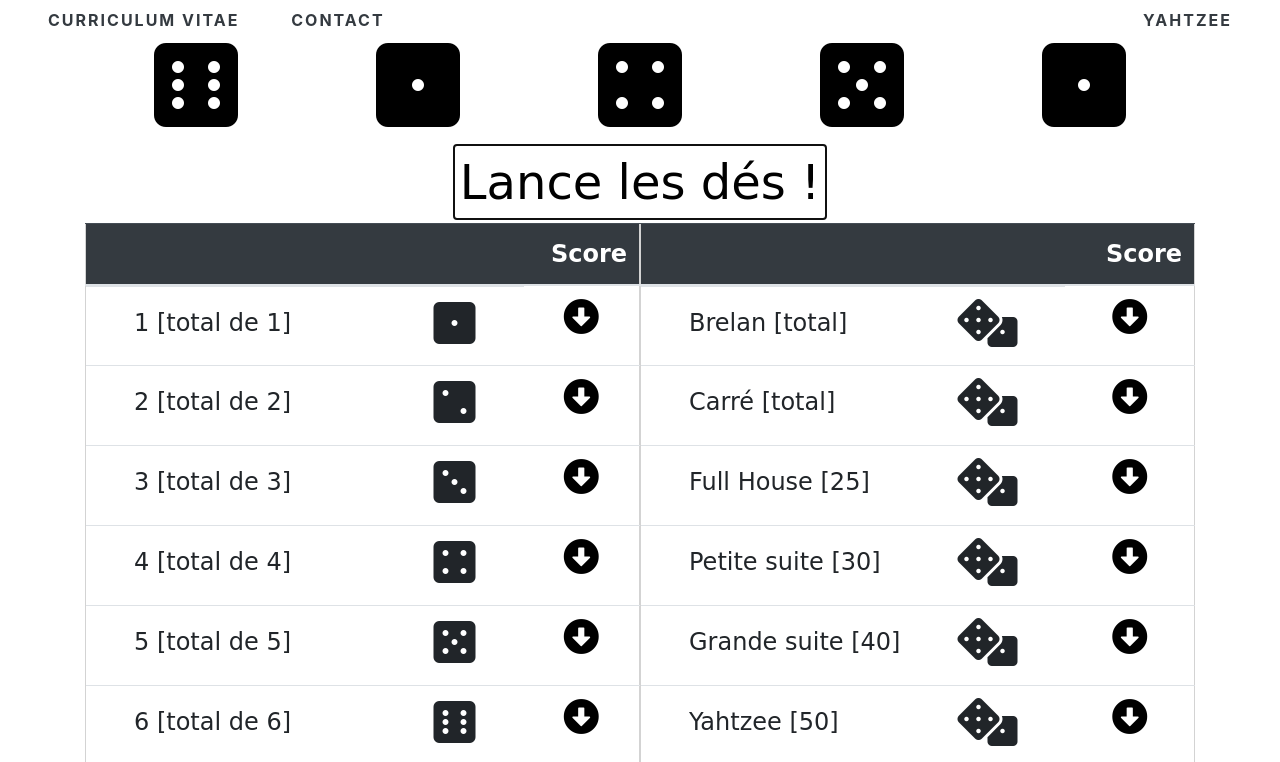
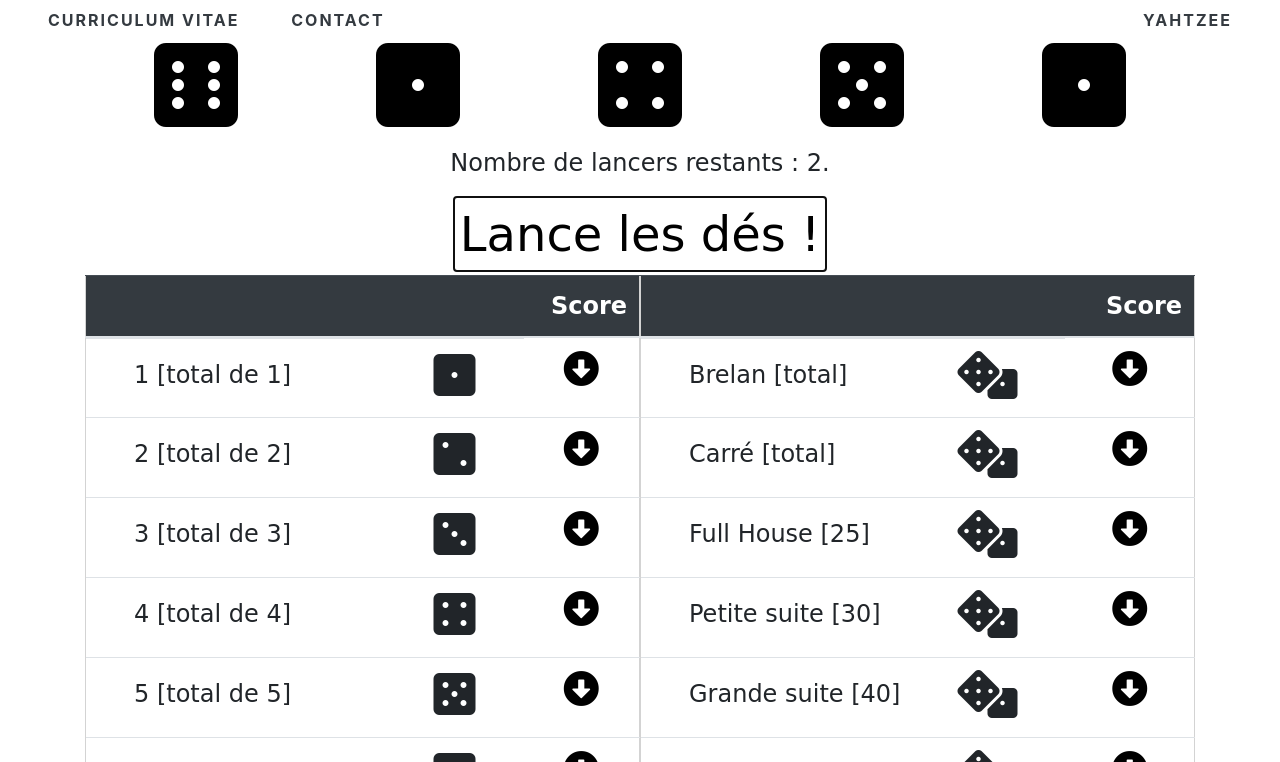
Before and after one commit to PrescilliaDSD/Yahtzee-Game-PrescilliaDSD, a plain HTML site: page index.html in a window 1280 px wide. Both pictures are taken after a click on the button "Lance les dés !". Shown: the top 762 px of the page. Drawn offline with nearby package versions, Linux system fonts and the light colour scheme; a web font is replaced by a local one.

Commit message:
throw left

```diff
--- a/index.html
+++ b/index.html
@@ -31,6 +31,7 @@
             <button id ="dice4" class="dice-button bg-transparent"><i class="all-dice fas fa-dice-four"></i></button>
             <button id ="dice5" class="dice-button bg-transparent"><i class="all-dice fas fa-dice-five"></i></button>
         </div>
+        <p class="text-center throw-left-p">Nombre de lancers restants : <span class="throw-left">3</span>.</p>
 
         <div class="d-flex justify-content-center mb-1 end-game">
             <button class="throw-dice bg-transparent">Lance les dés !</button>
--- a/js/dice-animation.js
+++ b/js/dice-animation.js
@@ -8,6 +8,16 @@ var app = {
   throwingDices : function () {
     // Nous avons droit à 3 lancers. On incrémente donc le counter à chaque lancer de dé.
     counter += 1;
+    // On change le nombre de lancers restants.
+    throwLeft = document.querySelector('.throw-left');
+    throwLeftP = document.querySelector('.throw-left-p');
+    if (counter <= 3) {
+      if (counter === 3) {
+        throwLeftP.textContent = "Entrez votre résultat.";
+      } else {
+        throwLeft.textContent = 3 - counter;
+      }
+    }
     // on sélectionne dans le DOM les 5 dés qui vont être lancés.
     var dicesToThrow = document.querySelectorAll('.dice-button');
     // on créé la variable random qui va servir à changer la valeur des dés.
@@ -122,7 +132,6 @@ var app = {
     (event.currentTarget).replaceWith(newElement);
 
     app.resetDices();
-
     // On rajoute le score au total de la partie de gauche.
     leftScore.value += dicesResult;
     leftScore.textContent = leftScore.value;
@@ -133,6 +142,8 @@ var app = {
   },
 
   resetDices : function (event) {
+    // on reset le nombre de lancer de dés.
+    throwLeftP.innerHTML = "Nombre de lancers restants : <span class=\"throw-left\">3</span>";
     // on sélectionne les cinq dés à reset
     var dicesToReset = document.querySelectorAll('.dice-button');
     // Pour chaque dé, on veut lui redonner sa valeur initiale qui correspond à une entrée du tableau dices.
@@ -391,7 +402,8 @@ var dices = {
 var startGame = 0;
 // initialiser un compteur pour le nombre de lancers
 var counter = 0;
-
+var throwLeft;
+var throwLeftP;
 // préparer la somme des totaux et le bonus
 // bonus
 var bonus = document.querySelector('.bonus');
```
